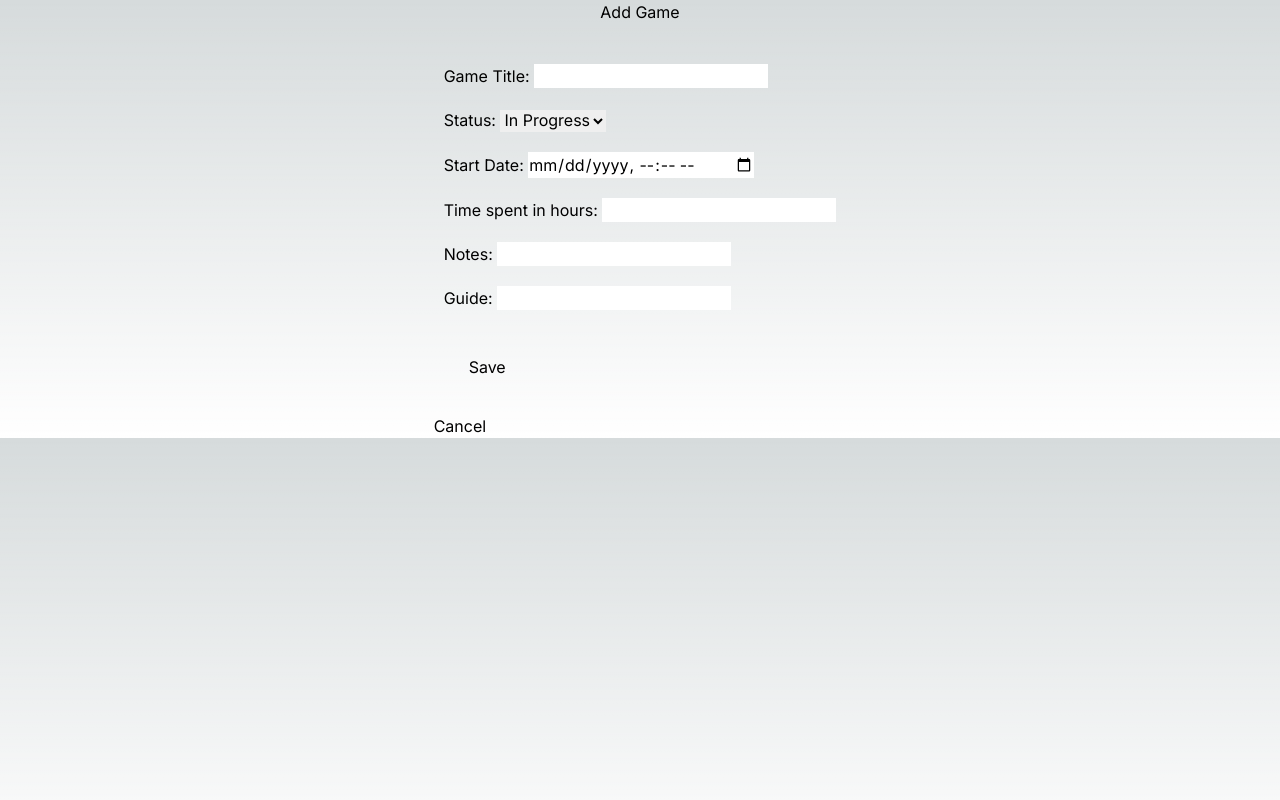
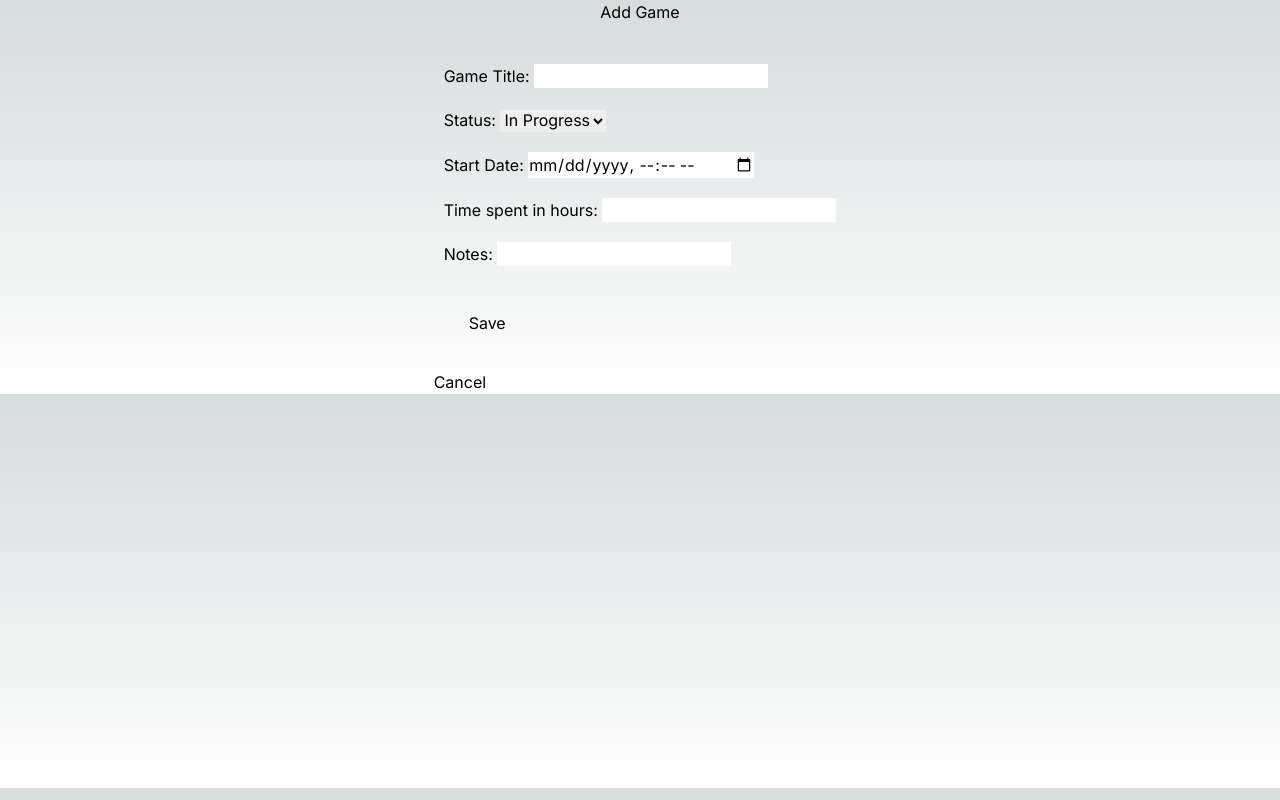
Before and after one commit to tinkereryorch/backlog-tracker, a Next.js app in the folder frontend/: page /addGame in a window 1280 px wide. Built offline with nearby package versions, Linux system fonts and the light colour scheme.

Commit message:
Removed guide field

```diff
--- a/frontend/src/app/addGame/components/AddGameForm.js
+++ b/frontend/src/app/addGame/components/AddGameForm.js
@@ -52,10 +52,6 @@ export default function AddGameForm() {
                 <label htmlFor="notes">Notes: </label>
                 <input type="text" id="notes" name="notes" style={{ color: 'black' }} />
             </div>
-            <div style={{ padding: '10px' }}>
-                <label htmlFor="guide">Guide: </label>
-                <input type="text" id="guide" name="guide" style={{ color: 'black' }} />
-            </div>
             <button type="submit" onClick={handleSave} style={{ margin: '35px'}}>Save</button>
             <Link href="/games" passHref><button>Cancel</button></Link>
         </form>
```
